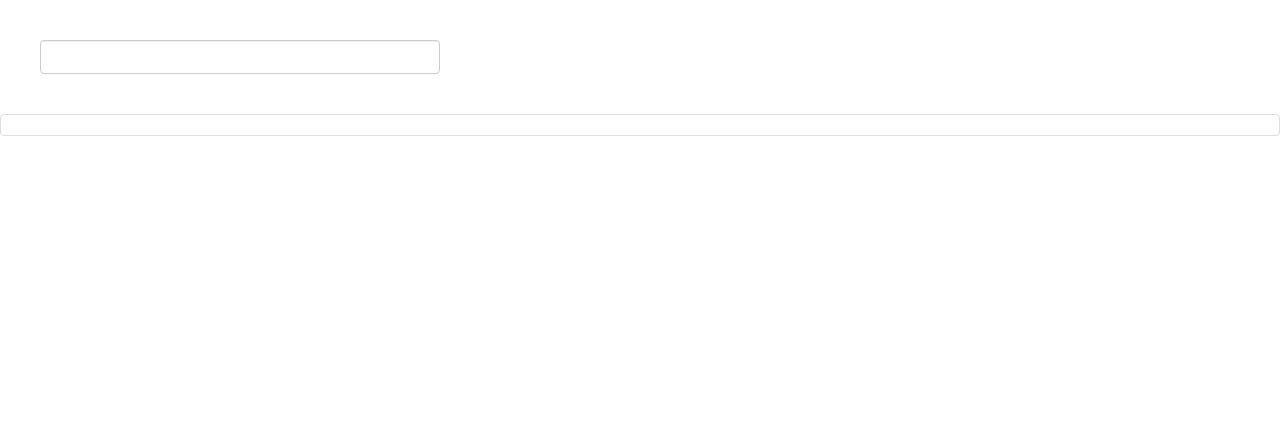
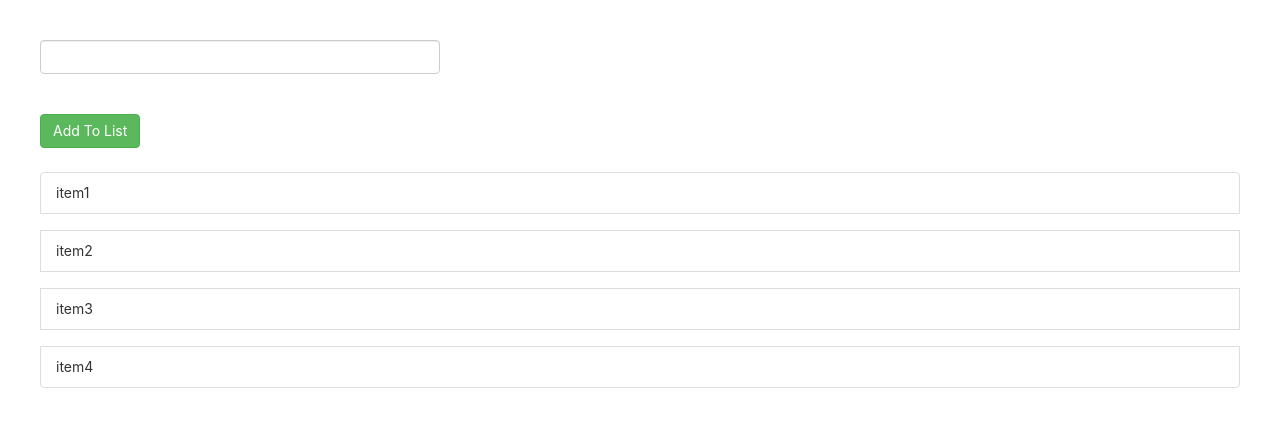
Before and after one commit to tathagat2006/react-Aug19, a React (Create React App) app: page / in a window 1280 px wide. Shown: the top 426 px of the page. Built offline with nearby package versions, Linux system fonts and the light colour scheme.

Commit message:
list adding done
Signed-off-by: Tathagat Thapliyal <tathagat.thapliyal@gmail.com>

```diff
--- /dev/null
+++ b/src/components/Button/button.component.jsx
@@ -0,0 +1,9 @@
+import React from 'react'
+
+const Button = (props) => (
+    <div>
+        <button style={{ marginLeft: "5vh" }} className='btn btn-success' onClick={props.handleClick}>Add To List</button>
+    </div>
+)
+
+export default Button
--- a/src/components/Input/input.component.jsx
+++ b/src/components/Input/input.component.jsx
@@ -1,16 +1,40 @@
 import React from 'react'
 import List from '../List/list.component'
+import Button from '../Button/button.component'
 
 class Input extends React.Component {
     constructor() {
         super()
         this.state = {
-            userInput: [
+            list: [
                 {
-                    userInput: ""
+                    id: 0,
+                    name: "item1",
+                },
+                {
+                    id: 1,
+                    name: "item2",
+                },
+                {
+                    id: 2,
+                    name: "item3",
+                },
+                {
+                    id: 3,
+                    name: "item4",
                 }
-            ]
+            ],
+            userInput: ""
         }
+    }
+
+    handleClick = () => {
+        this.setState({
+            list: [...this.state.list, {
+                id: this.state.list.length - 1,
+                name: this.state.userInput
+            }]
+        })
     }
 
     handleChange = (event) => {
@@ -25,8 +49,9 @@ class Input extends React.Component {
                 <form>
                     <input type='text' name='userInput' className='form-control input' onChange={this.handleChange} />
                 </form>
-                <ul className='list-group'>
-                    <List data={this.state.userInput} />
+                <Button handleClick={this.handleClick} />
+                <ul className='list-group' style={{ margin: "3vh" }}>
+                    <List items={this.state.list} />
                 </ul>
             </div>
         )
--- a/src/components/List/list.component.jsx
+++ b/src/components/List/list.component.jsx
@@ -3,14 +3,15 @@ import React from 'react'
 const List = (props) => (
     <div>
         {
-            props.data.map(item => {
+            props.items.map(item => {
                 return (
 
-                    <li className='list-group-item'>{item.userInput}</li>
+                    <li style={{ margin: "2vh" }} className='list-group-item'>{item.name}</li>
 
                 )
             })
         }
+
     </div>
 )
 
```
